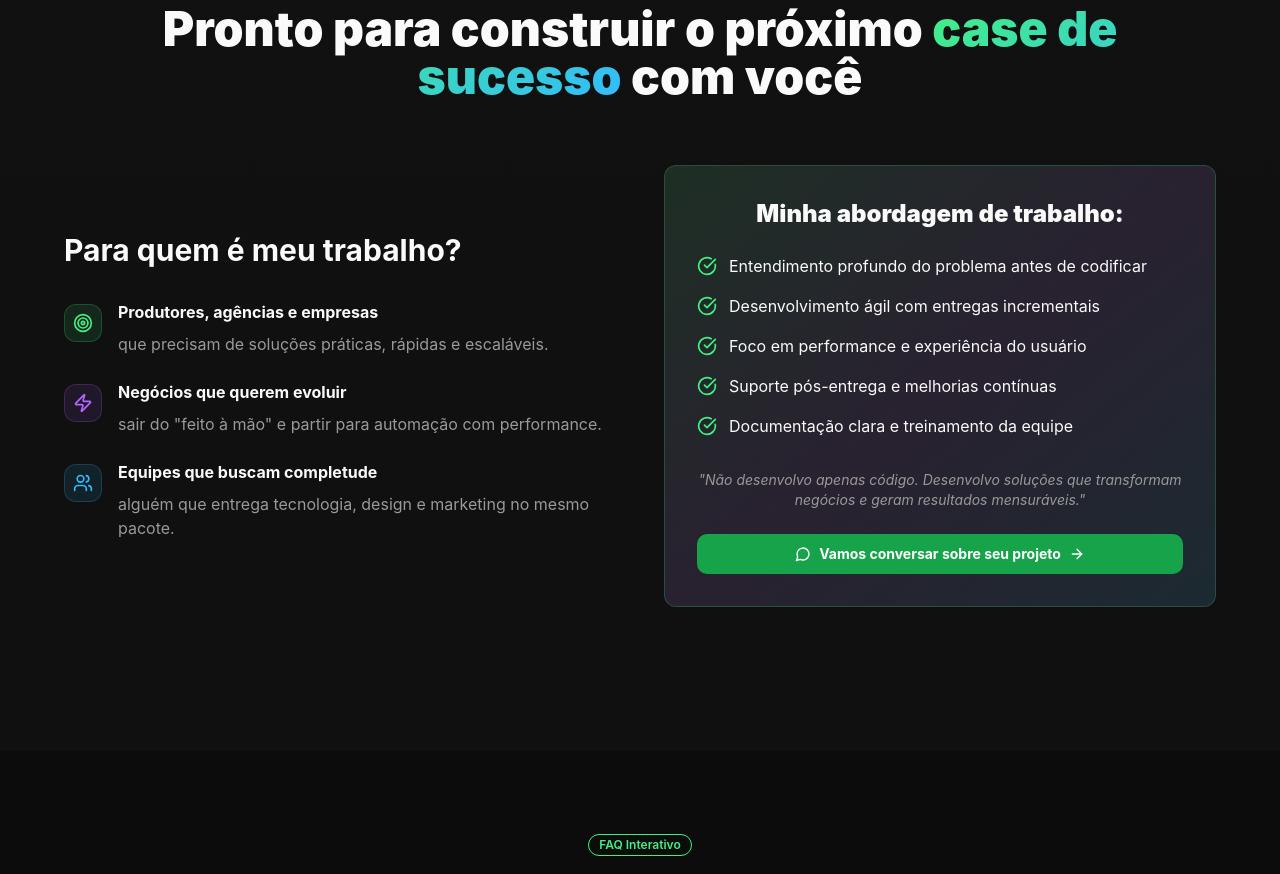
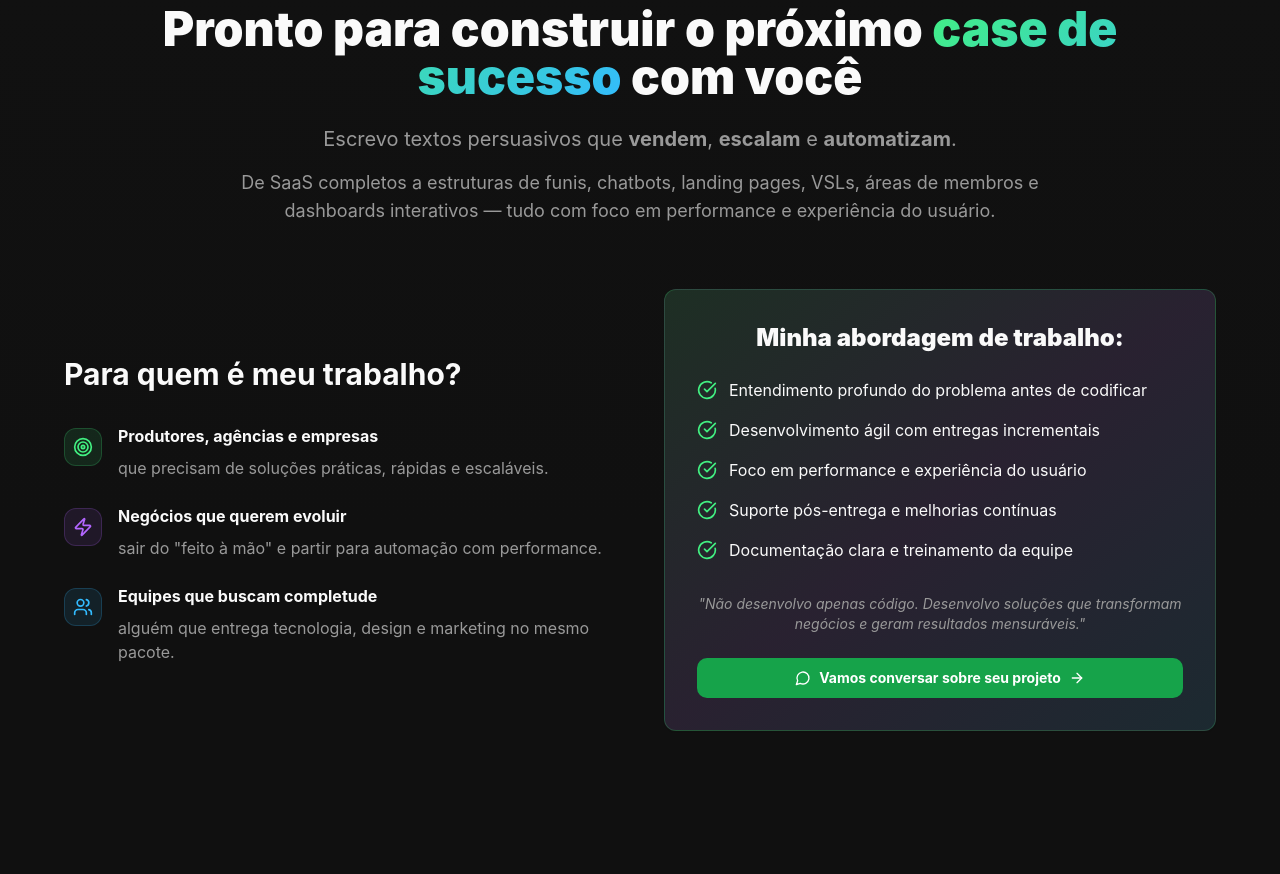
Before and after one commit to drprocesso/bruno-marketing-hero, a React (Vite) app: page / in a window 1280 px wide. Shown: the part 3540-4414 px from the top of the page. Built offline with nearby package versions, Linux system fonts and the light colour scheme; a web font is replaced by a local one.

Commit message:
Reverted to commit 1d41fdc337254d281ef471ca71af641d8d1a0809

```diff
--- a/src/pages/sections/BuscandoEquipe.tsx
+++ b/src/pages/sections/BuscandoEquipe.tsx
@@ -13,7 +13,14 @@ export function BuscandoEquipe() {
             Pronto para construir o próximo{" "}
             <span className="text-gradient-primary">case de sucesso</span> com você
           </h2>
-
+          <div className="max-w-4xl mx-auto space-y-4">
+            <p className="text-xl text-muted-foreground">
+              Escrevo textos persuasivos que <strong>vendem</strong>, <strong>escalam</strong> e <strong>automatizam</strong>.
+            </p>
+            <p className="text-lg text-muted-foreground">
+              De SaaS completos a estruturas de funis, chatbots, landing pages, VSLs, áreas de membros e dashboards interativos — tudo com foco em performance e experiência do usuário.
+            </p>
+          </div>
         </div>
 
         {/* Especialidades */}
```
